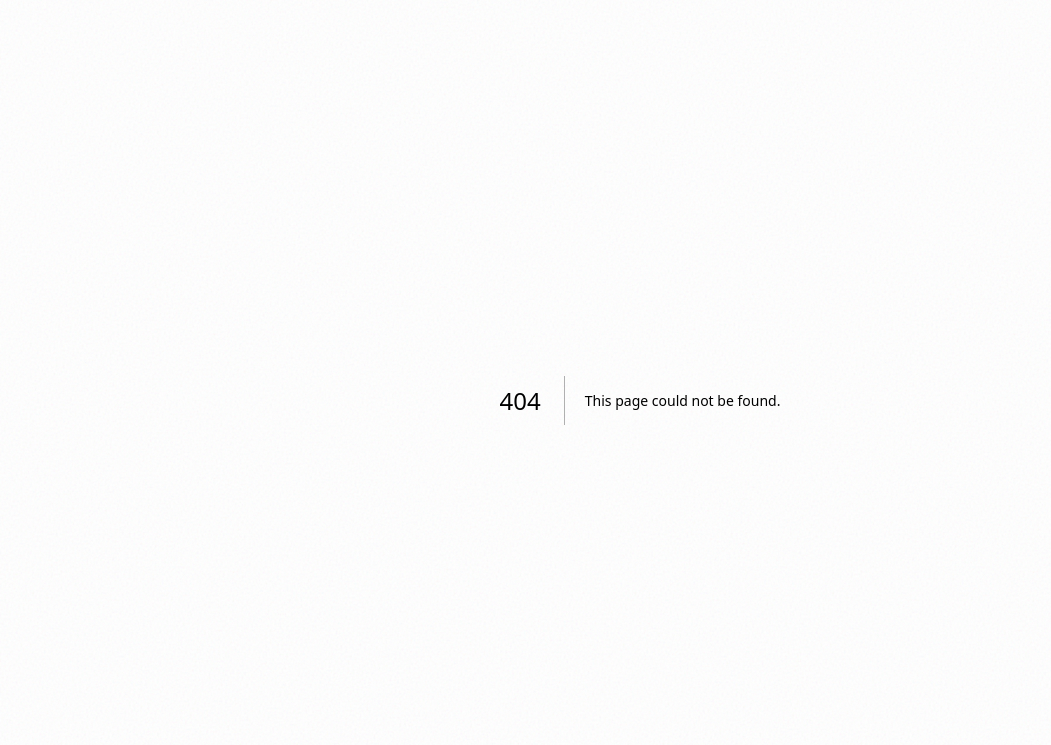
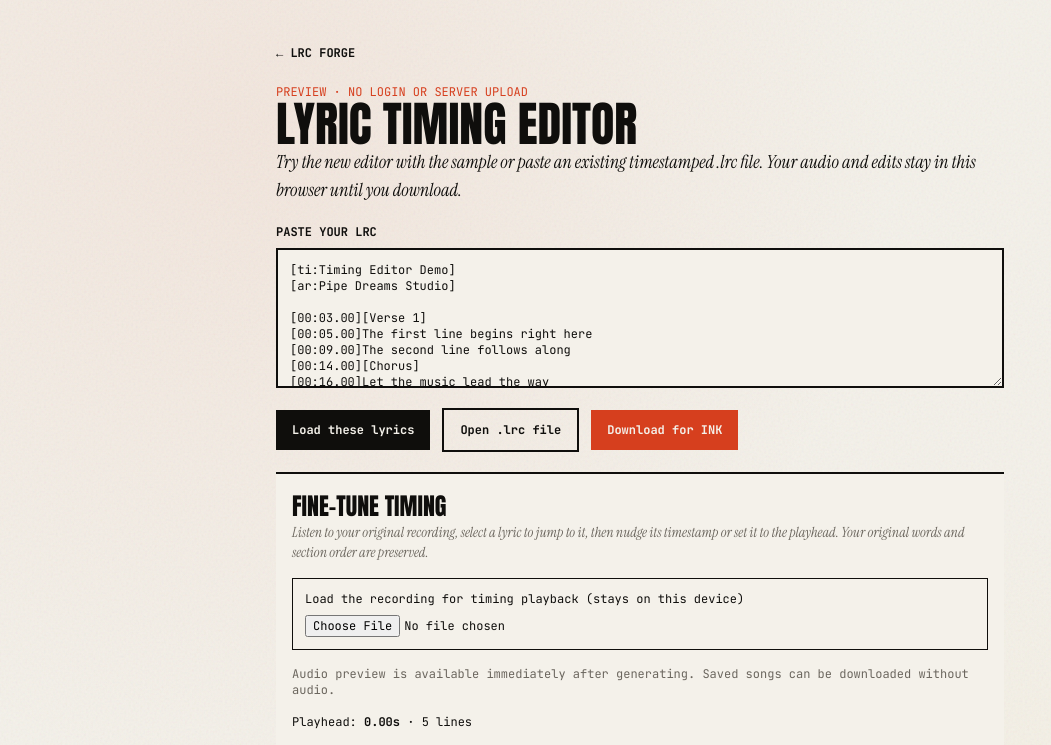
Before and after one commit to workinwithai-create/lrc, a Next.js app: page /timing-preview in a window 1280 px wide. Before the commit this address had no page. Shown: the top 745 px of the page, without its empty margins (0-1051 px from the left). Built offline with nearby package versions, Linux system fonts and the light colour scheme.

Commit message:
feat: add no-login timing editor preview for LRC imports

```diff
--- /dev/null
+++ b/app/timing-preview/page.tsx
@@ -0,0 +1,71 @@
+'use client';
+
+import { useState } from 'react';
+import Link from 'next/link';
+import TimingEditor from '@/components/tool/TimingEditor';
+import { parseLrc } from '@/lib/lrc-timing';
+
+const SAMPLE_LRC = `[ti:Timing Editor Demo]
+[ar:Pipe Dreams Studio]
+
+[00:03.00][Verse 1]
+[00:05.00]The first line begins right here
+[00:09.00]The second line follows along
+[00:14.00][Chorus]
+[00:16.00]Let the music lead the way
+`;
+
+export default function TimingPreviewPage() {
+  const [input, setInput] = useState(SAMPLE_LRC);
+  const [lrc, setLrc] = useState(SAMPLE_LRC);
+  const [revision, setRevision] = useState(0);
+  const [error, setError] = useState('');
+
+  function load(content: string) {
+    if (!parseLrc(content).lines.length) {
+      setError('No timed lines found. Each line needs a timestamp such as [00:12.50].');
+      return;
+    }
+    setInput(content);
+    setLrc(content);
+    setRevision((n) => n + 1);
+    setError('');
+  }
+
+  function download() {
+    const url = URL.createObjectURL(new Blob([lrc], { type: 'text/plain;charset=utf-8' }));
+    const link = document.createElement('a');
+    link.href = url;
+    link.download = 'lyrics-for-ink.lrc';
+    link.click();
+    setTimeout(() => URL.revokeObjectURL(url), 1000);
+  }
+
+  return (
+    <main className="max-w-3xl mx-auto px-5 py-10 space-y-5">
+      <Link href="/" className="font-mono text-xs font-bold uppercase hover:underline">← LRC Forge</Link>
+      <div>
+        <p className="font-mono text-xs text-blood uppercase">Preview · no login or server upload</p>
+        <h1 className="font-display text-5xl uppercase">Lyric timing editor</h1>
+        <p className="font-serif italic text-lg">Try the new editor with the sample or paste an existing timestamped .lrc file. Your audio and edits stay in this browser until you download.</p>
+      </div>
+      <label className="block font-mono text-xs font-bold uppercase">Paste your LRC
+        <textarea value={input} onChange={e => setInput(e.target.value)} rows={7} className="block mt-2 w-full border-2 border-ink bg-paper p-3 font-mono text-xs normal-case font-normal" />
+      </label>
+      <div className="flex flex-wrap gap-3 items-center">
+        <button type="button" onClick={() => load(input)} className="bg-ink text-paper font-mono text-xs font-bold px-4 py-3">Load these lyrics</button>
+        <label className="border-2 border-ink font-mono text-xs font-bold px-4 py-3 cursor-pointer">
+          Open .lrc file
+          <input type="file" accept=".lrc,text/plain" hidden onChange={async e => {
+            const file = e.target.files?.[0];
+            if (file) load(await file.text());
+            e.target.value = '';
+          }} />
+        </label>
+        <button type="button" onClick={download} className="bg-blood text-paper font-mono text-xs font-bold px-4 py-3">Download for INK</button>
+      </div>
+      {error && <p role="alert" className="font-mono text-sm text-blood">{error}</p>}
+      <TimingEditor key={revision} initialLrc={lrc} audioFile={null} onLrcChange={setLrc} />
+    </main>
+  );
+}
```
